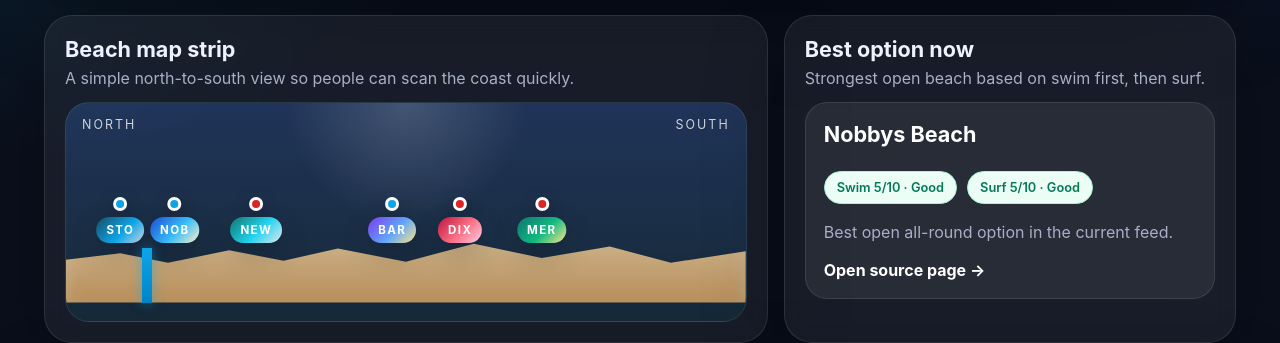
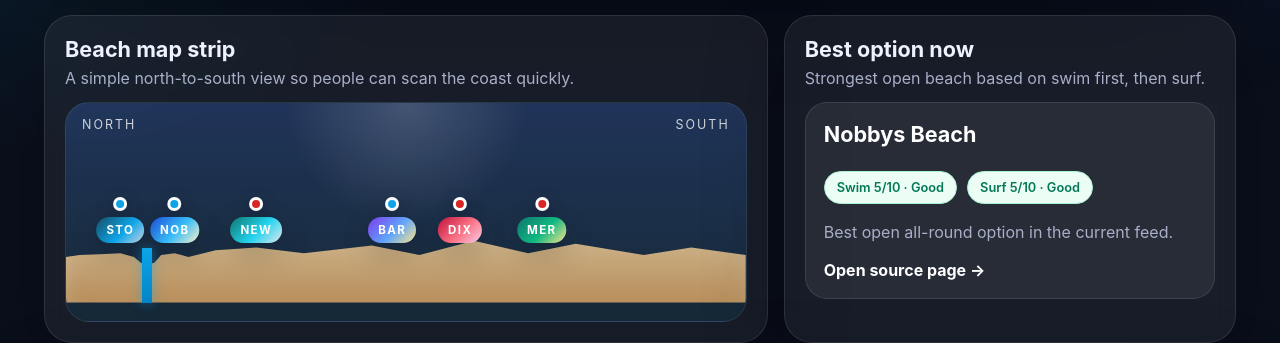
Before and after one commit to wadenick/Newcastle-Beach-Report, a website: page site/index.html in a window 1280 px wide. Shown: the part 457-800 px from the top of the page. Drawn offline with Linux system fonts and the light colour scheme.

Commit message:
Improve coastline accuracy with more detailed clip-path polygon

```diff
--- a/site/styles.css
+++ b/site/styles.css
@@ -133,7 +133,7 @@ h1 { font-size: clamp(2.4rem, 6vw, 4.5rem); margin: 0; line-height: 1; }
   bottom: 18px;
   height: 95px;
   background: linear-gradient(180deg, #d6c4a0, #b78d59);
-  clip-path: polygon(0 100%, 0 55%, 8% 48%, 15% 58%, 24% 45%, 32% 56%, 40% 43%, 50% 57%, 60% 38%, 70% 53%, 80% 41%, 89% 58%, 100% 46%, 100% 100%);
+  clip-path: polygon(0 100%, 0 52%, 2% 50%, 5% 49%, 8% 48%, 10% 52%, 11% 58%, 12% 60%, 13% 58%, 14% 50%, 16% 48%, 18% 52%, 22% 45%, 28% 42%, 35% 48%, 45% 40%, 52% 50%, 60% 35%, 68% 48%, 75% 38%, 85% 50%, 92% 42%, 100% 50%, 100% 100%);
   box-shadow: inset 0 8px 20px rgba(255,255,255,0.18);
 }
 .map-harbor {
```
